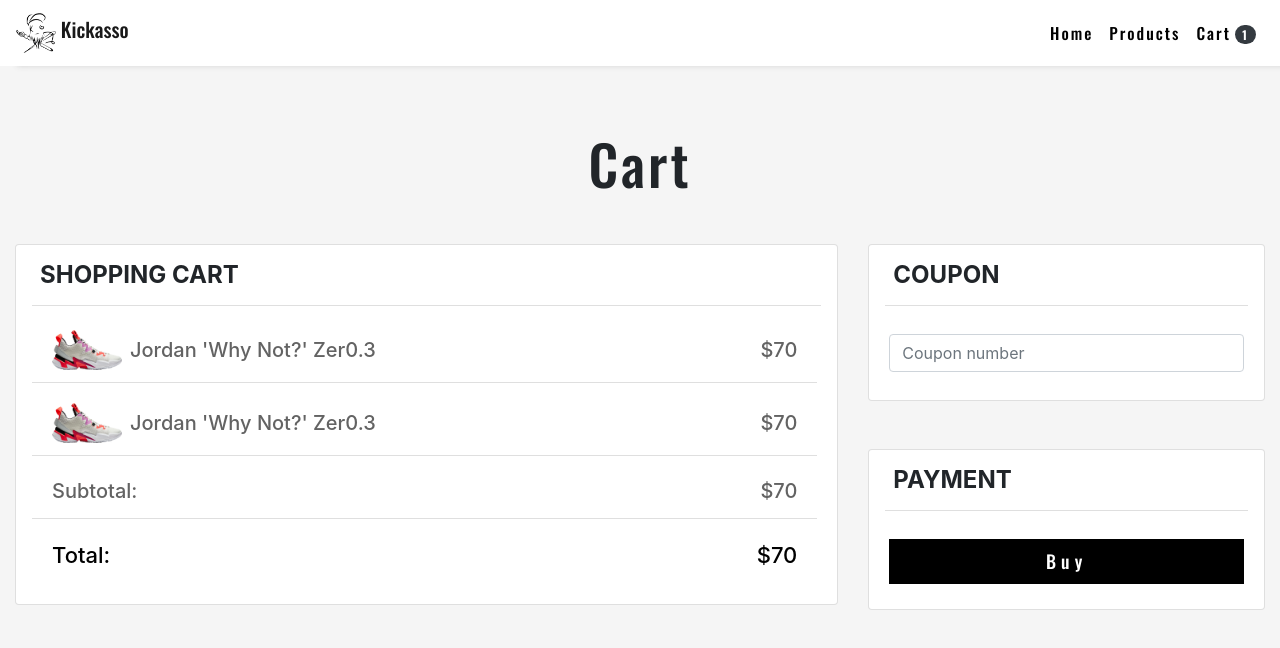
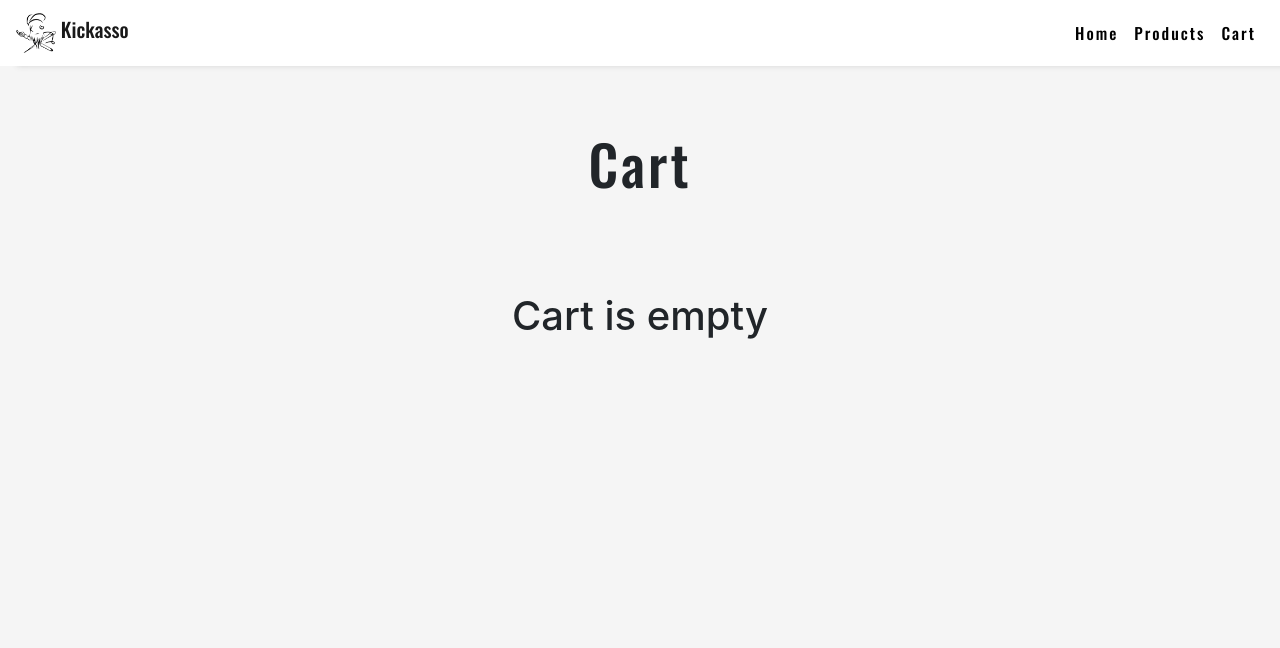
Before and after one commit to Shahzaib1999/Shoe-Store, a React (Create React App) app: page /cart in a window 1280 px wide. Shown: the top 648 px of the page. Built offline with nearby package versions, Linux system fonts and the light colour scheme.

Commit message:
implemented context

```diff
--- a/src/App.js
+++ b/src/App.js
@@ -1,13 +1,16 @@
 import React from 'react';
+import 'bootstrap/dist/css/bootstrap.min.css';
+
 import './App.css';
-import 'bootstrap/dist/css/bootstrap.min.css';
+
 import { RouterConfig } from './Router';
+import { GlobalProvider } from './context/GlobalState';
 
 function App() {
   return (
-    <div>
+    <GlobalProvider>
       <RouterConfig />
-    </div>
+    </GlobalProvider>
   );
 }
 
--- a/src/Screens/Cart/Cart.css
+++ b/src/Screens/Cart/Cart.css
@@ -17,6 +17,11 @@
   padding-top: 40px;
 }
 
+.cartCard {
+  height: 365px;
+  overflow-y: scroll;
+}
+
 .cardHeader {
   background: white !important;
   font-size: 24px;
@@ -29,7 +34,8 @@
   align-items: center;
 }
 
-.productName,.productPrice{
+.productName,
+.productPrice {
   font-size: 20px;
   font-weight: 500 !important;
   color: #636363;
@@ -60,13 +66,13 @@
   border: 1px solid lightgrey;
 }
 
-.productTotal{
+.productTotal {
   font-size: 22px;
   font-weight: 500 !important;
   color: black;
 }
 
-.buyBtn{
+.buyBtn {
   height: 45px;
   font-size: 18px !important;
   font-family: "Oswald";
@@ -78,8 +84,33 @@
   border: 0px !important;
 }
 
-@media(max-width: 991px){
-  .paymentWrapper{
+@media (max-width: 991px) {
+  .paymentWrapper {
     margin-top: 25px;
   }
 }
+
+/* width */
+::-webkit-scrollbar {
+  width: 7px;
+}
+
+/* Track */
+::-webkit-scrollbar-track {
+  background: #f1f1f1;
+}
+
+/* Handle */
+::-webkit-scrollbar-thumb {
+  background: rgb(194, 193, 193);
+}
+
+/* Handle on hover */
+::-webkit-scrollbar-thumb:hover {
+  background: #888;
+}
+
+/* Add transaction */
+.addTransactionWrapper{
+  margin: 0 50px 15px 50px;
+}
--- a/src/Screens/Cart/Cart.js
+++ b/src/Screens/Cart/Cart.js
@@ -1,60 +1,45 @@
-import React from 'react';
+import React, { useContext } from 'react';
 import { Col, Row, Container, Card, Button, ListGroup, FormControl } from 'react-bootstrap';
 
 import './Cart.css';
 
-import img from '../../assets/shoes/shoe1a.png'
+import { GlobalContext } from "../../context/GlobalState";
+import img from '../../assets/shoes/shoe1a.png';
 
 export const Cart = () => {
-  // const [item]
+  const { shoes } = useContext(GlobalContext);
   return (
     <div className="mainWrapper">
       <div className="checkoutWrapper">
         <h1 className="checkout">Cart</h1>
       </div>
       <Container className="shoppingCartWrapper">
+        {shoes.length > 0 ?
           <Row>
             <Col lg={8}>
               <Card className="cartCard">
                 <Card.Header className="cardHeader mr-3 ml-3 pl-2">Shopping Cart</Card.Header>
                 <Card.Body className="pt-0 pl-3">
                   <ListGroup variant="flush" className="pt-1">
-                  <ListGroup.Item className="d-flex justify-content-between align-items-center mt-2">
+                    {shoes.map(shoe => (
+                      <ListGroup.Item className="d-flex justify-content-between align-items-center mt-2" key={shoe.id}>
                         <div className="productDetailWrapper">
-                      <img src={img} width={70} />
-                      <span className="productName ml-2">Jordan 'Why Not?' Zer0.3</span>
+                          <img src={img} width={70} alt="shoe" />
+                          <span className="productName ml-2">{shoe.name}</span>
                         </div>
-                    {/* <div>
-                      <span>
-                        <div className="number-input">
-                          <button  className="minus">-</button>
-                          <input type="number" className="quantity" name="quantity" disabled  />
-                          <button  className="plus">
-                            <span>+</span>
-                            </button>
-                        </div>
-                      </span>
-                    </div> */}
                         <div>
-                      <span className="productPrice">$70</span>
+                          <span className="productPrice">${shoe.price}</span>
                         </div>
                       </ListGroup.Item>
-                  <ListGroup.Item className="d-flex justify-content-between align-items-center mt-2">
-                    <div className="productDetailWrapper">
-                      <img src={img} width={70} />
-                      <span className="productName ml-2">Jordan 'Why Not?' Zer0.3</span>
-                    </div>
-                    <div>
-                      <span className="productPrice">$70</span>
-                    </div>
-                  </ListGroup.Item>
+                    ))
+                    }
                     <ListGroup.Item className="d-flex justify-content-between align-items-center mt-2">
                       <span className="productName">Subtotal:</span>
-                    <span className="productName">$70</span>
+                      <span className="productName">${shoes.reduce((sum, { price }) => sum + price, 0)}</span>
                     </ListGroup.Item>
                     <ListGroup.Item className="d-flex justify-content-between align-items-center mt-2">
                       <span className="productTotal">Total:</span>
-                    <span className="productTotal">$70</span>
+                      <span className="productTotal">${shoes.reduce((sum, { price }) => sum + price, 0)}</span>
                     </ListGroup.Item>
                   </ListGroup>
                 </Card.Body>
@@ -66,8 +51,8 @@ export const Cart = () => {
                 <Card.Body>
                   <FormControl
                     className="mt-2"
-                  placeholder="Coupon number"
-                  aria-label="Coupon number"
+                    placeholder="Promo code"
+                    aria-label="Promo code"
                     aria-describedby="basic-addon2"
                   />
                 </Card.Body>
@@ -80,6 +65,9 @@ export const Cart = () => {
               </Card>
             </Col>
           </Row>
+          :
+          <h1 className="mt-5 text-center">Cart is empty</h1>
+        }
       </Container>
     </div>
   );
--- a/src/Screens/ProductDetail/ProductDetail.css
+++ b/src/Screens/ProductDetail/ProductDetail.css
@@ -49,7 +49,7 @@
 
 .thumbImg:hover {
   opacity: 0.7;
-  transition: ease .5s;
+  transition: ease 0.5s;
 }
 
 .active {
@@ -81,6 +81,10 @@
   border-radius: 0px !important;
   border: 0px !important;
   margin-top: 40px;
+}
+
+.disabled {
+  opacity: 0.65;
 }
 
 @media (max-width: 1320px) {
@@ -159,7 +163,7 @@
   .price {
     font-size: 15px;
   }
-  .thumbnailWrapper{
+  .thumbnailWrapper {
     margin-left: -30px;
     display: flex;
   }
@@ -173,7 +177,7 @@
 }
 
 @media (max-width: 333px) {
-  .imgWrapper{
+  .imgWrapper {
     padding: 0;
   }
   .headingWrapper {
--- a/src/Screens/ProductDetail/ProductDetail.js
+++ b/src/Screens/ProductDetail/ProductDetail.js
@@ -1,16 +1,23 @@
-import React, { useState } from 'react';
-import { Col, Row, Button } from 'react-bootstrap';
+import React, { useState, useContext } from 'react';
+import { Col, Row, Button, OverlayTrigger, Tooltip } from 'react-bootstrap';
 import { useParams } from 'react-router-dom';
 import Magnifier from "react-magnifier";
 
 import './ProductDetail.css';
 
+import { GlobalContext } from "../../context/GlobalState";
 import Shoes from '../../data';
 
 export const ProductDetail = () => {
+  const { addToCart, shoes } = useContext(GlobalContext);
   const [imageInd, setImageInd] = useState(0);
   const { id } = useParams();
-  let shoe = Shoes.find(x => x.id === +(id))
+  let shoe = Shoes.find(x => x.id === +(id));
+
+  const addToCartHandler = (param) => {
+    addToCart(param);
+  };
+
   if (!shoe) {
     return <p>Product not found</p>
   }
@@ -38,7 +45,16 @@ export const ProductDetail = () => {
           <p className="description">
             {shoe?.description}
           </p>
-          <Button className="cartBtn">+ ADD TO CART</Button>
+          {(shoes.length > 0 && shoes.some(x => x.id === shoe.id)) ?
+            <OverlayTrigger
+              placement="top"
+              overlay={<Tooltip id="button-tooltip">Already added</Tooltip>}
+            >
+              <Button className="cartBtn disabled">+ ADD TO CART</Button>
+            </OverlayTrigger>
+            :
+            <Button className="cartBtn" onClick={() => addToCartHandler(shoe)}>+ ADD TO CART</Button>
+          }
         </Col>
       </Row>
     </div>
--- a/src/components/Navbar/Navbar.css
+++ b/src/components/Navbar/Navbar.css
@@ -4,7 +4,6 @@
   color: black !important;
   font-family: "Oswald";
   letter-spacing: 2px;
-  /* font-weight: 600; */
 }
 
 .navLink:hover {
--- a/src/components/Navbar/Navbar.js
+++ b/src/components/Navbar/Navbar.js
@@ -1,10 +1,13 @@
-import React from 'react';
+import React, { useContext } from 'react';
 import { Navbar, Nav,Badge  } from 'react-bootstrap';
 import { useLocation, Link } from 'react-router-dom'
 
 import './Navbar.css';
 
+import { GlobalContext } from "../../context/GlobalState";
+
 export const NavbarCom = (props) => {
+  const { shoes } = useContext(GlobalContext);
   let location = useLocation();
   return (
     <nav>
@@ -19,7 +22,7 @@ export const NavbarCom = (props) => {
             {props?.navLinks?.map(((navLink, ind) => (
               <Nav.Link as="li" key={ind} className="navLink">
                 <Link to={navLink.link} className="navLink">{navLink.name}</Link>
-                {navLink.link === 'cart' && <Badge pill variant="dark ml-1 pt-1">1</Badge>}
+                {navLink.link === 'cart' && <Badge pill variant="dark ml-1 pt-1">{shoes.length > 0 && shoes.length}</Badge>}
               </Nav.Link>
             )))}
           </Nav>
--- /dev/null
+++ b/src/context/GlobalState.js
@@ -0,0 +1,26 @@
+import React, { useReducer, createContext } from "react";
+import ShoeReducer from "./ShoeReducer";
+
+const initialState = {
+  shoes: [],
+};
+
+export const GlobalContext = createContext(initialState);
+
+export const GlobalProvider = ({ children }) => {
+
+  const [state, dispatch] = useReducer(ShoeReducer, initialState);
+
+  const addToCart = (cartItem) => {
+      dispatch({
+        type: "ADD_TO_CART",
+        payload: cartItem,
+      });
+
+  };
+  return (
+    <GlobalContext.Provider value={{ shoes: state.shoes, addToCart }}>
+      {children}
+    </GlobalContext.Provider>
+  );
+};
--- /dev/null
+++ b/src/context/ShoeReducer.js
@@ -0,0 +1,11 @@
+export default (state, action) => {
+    switch (action.type) {
+      case "ADD_TO_CART":
+        return {
+          ...state,
+          shoes: [...state.shoes, action.payload],
+        };
+      default:
+        return state;
+    }
+  };
```
Lines whose indentation alone changed are shown as unchanged.
